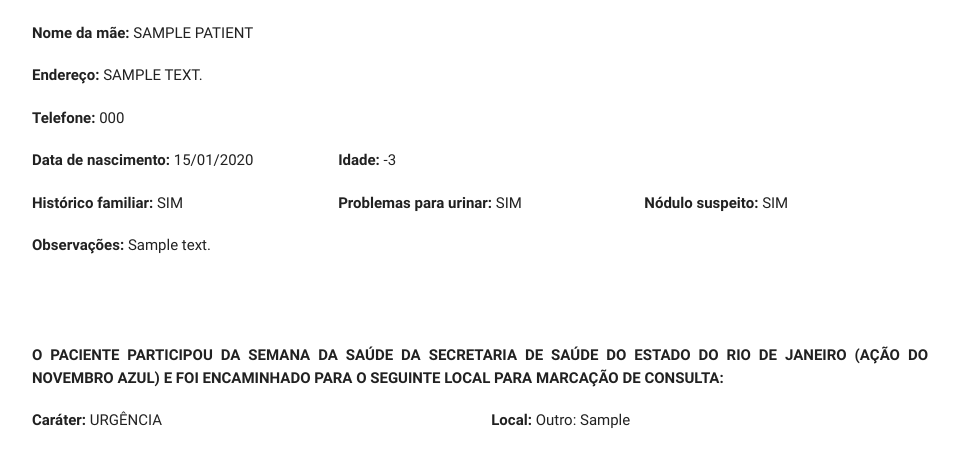
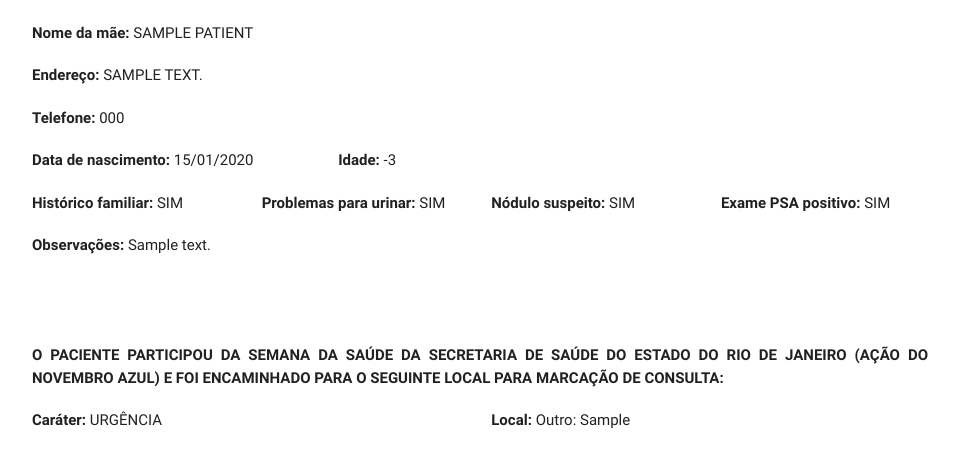
Before and after one commit to ktalmeida/semana-da-saude, a Django app: page /patients/1/print in a window 1280 px wide. Shown: the part 165-619 px from the top of the page, without its empty margins (160-1119 px from the left). Run offline with Django 3.2, Linux system fonts and the light colour scheme; tables that the repository leaves empty hold one stand-in row (values such as "Sample post").

Commit message:
Adding psa result boolean field to layout

```diff
--- a/patient/templates/patient/list.html
+++ b/patient/templates/patient/list.html
@@ -50,6 +50,7 @@
                             <p class="valign-wrapper"><b>Histórico familiar: </b> {% if patient.prostate_history %} <i class="material-icons red-text">check</i> {% else %} <i class="material-icons green-text">clear</i> {% endif %}</p>
                             <p class="valign-wrapper"><b>Problemas para urinar: </b> {% if patient.trouble_urinating %} <i class="material-icons red-text">check</i> {% else %} <i class="material-icons green-text">clear</i> {% endif %}</p>
                             <p class="valign-wrapper"><b>Nódulo suspeito: </b> {% if patient.suspicious_nodule %} <i class="material-icons red-text">check</i> {% else %} <i class="material-icons green-text">clear</i> {% endif %}</p>
+                            <p class="valign-wrapper"><b>Exame PSA positivo: </b> {% if patient.psa_positive %} <i class="material-icons red-text">check</i> {% else %} <i class="material-icons green-text">clear</i> {% endif %}</p>
                     </div>
                 </div>
                 <a href="/patients/{{patient.id}}" class="waves-effect waves-light orange btn"><i class="material-icons white-text left">edit</i>Editar</a>
--- a/patient/templates/patient/print.html
+++ b/patient/templates/patient/print.html
@@ -55,14 +55,17 @@
     </li>
     <li>
         <div class="row">
-            <div class="col m4 form-label-sm" >
+            <div class="col m3 form-label-sm" >
                 <b> Histórico familiar: </b> {% if patient.prostate_history %} SIM {% else %} NÃO {% endif %}
             </div>
-            <div class="col m4 form-label-sm" >
+            <div class="col m3 form-label-sm" >
                 <b> Problemas para urinar: </b> {% if patient.trouble_urinating %} SIM {% else %} NÃO {% endif %}
             </div>
-            <div class="col m4 form-label-sm" >
+            <div class="col m3 form-label-sm" >
                 <b> Nódulo suspeito: </b> {% if patient.suspicious_nodule %} SIM {% else %} NÃO {% endif %}
+            </div>
+            <div class="col m3 form-label-sm" >
+                <b>Exame PSA positivo: </b> {% if patient.psa_positive %} SIM {% else %} NÃO {% endif %}
             </div>
         </div>
     </li>
```
